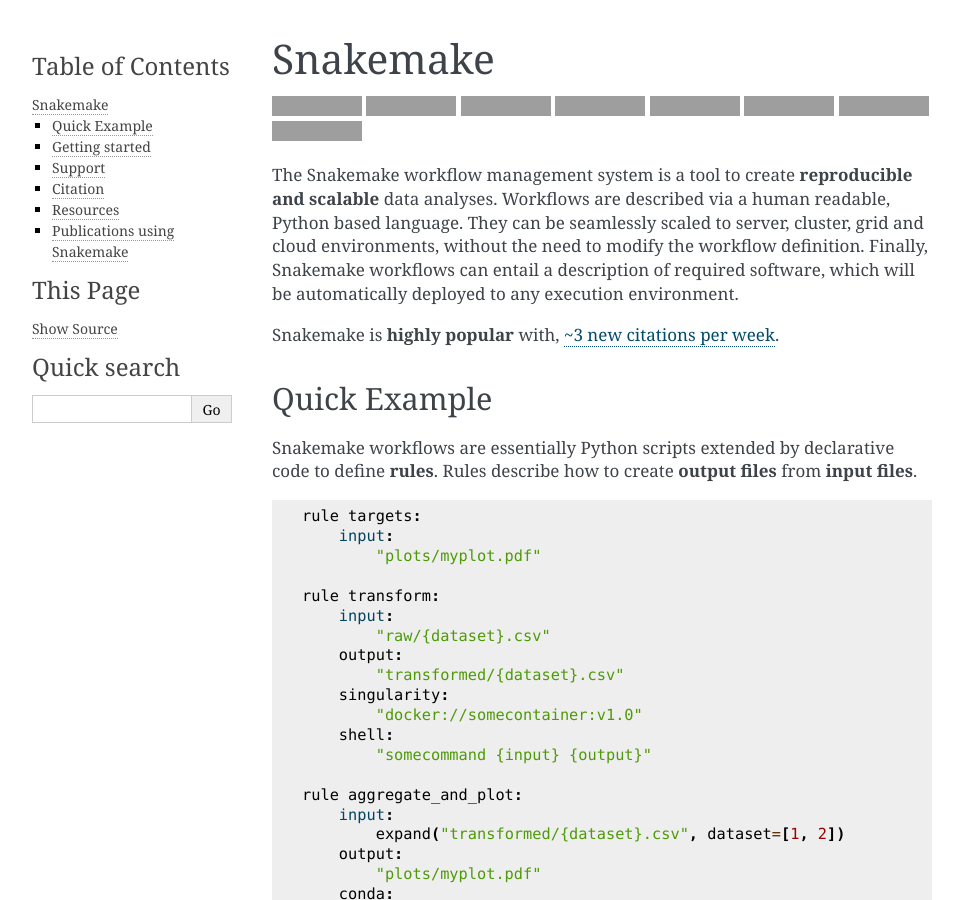
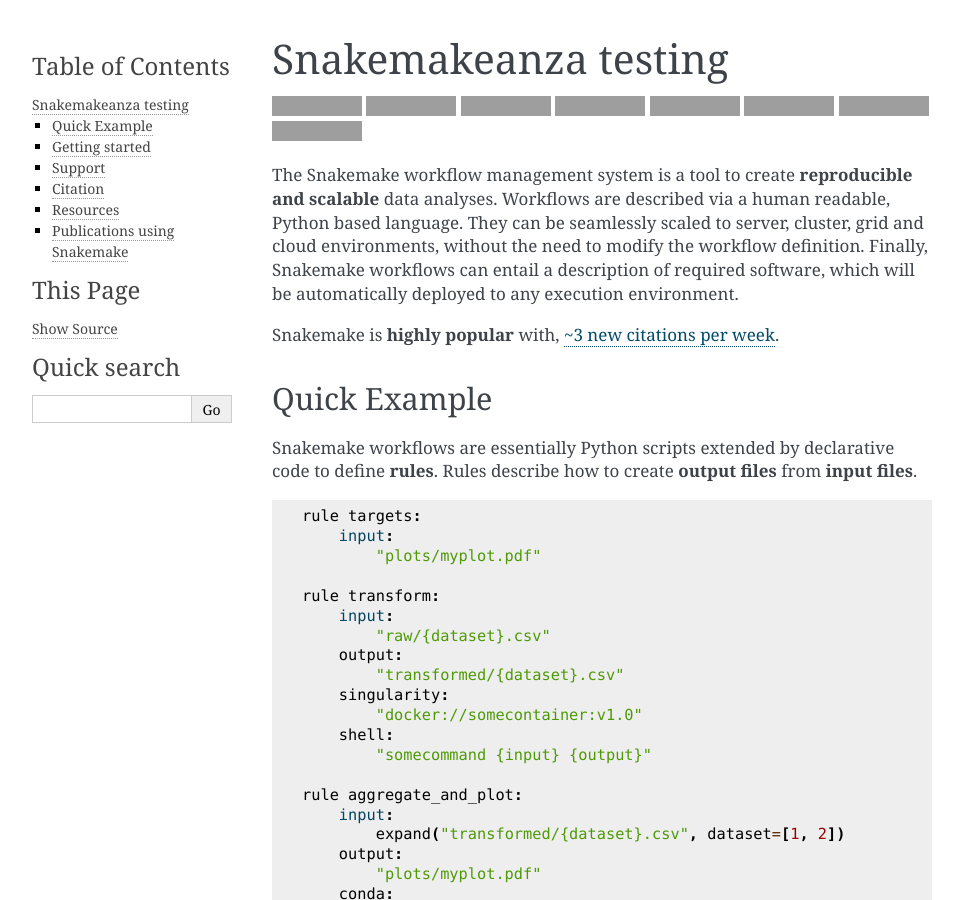
Before and after one commit to AnzaGhaffar/sphinx_readthedocs, a Sphinx documentation site: the page built from docs/source/index.rst, in a window 1280 px wide and 900 px high, cut to the strip 0-900 px from the top of the window. Shown: the whole strip, without its empty margins (148-1111 px from the left). Built offline with Sphinx 7.4.7, drawn with Linux system fonts in a browser that asks for light colours; pages that are not in the unit, such as notebooks, are missing from menus; grey boxes are pictures that could not be loaded.

Commit message:
third commit

```diff
--- a/docs/source/index.rst
+++ b/docs/source/index.rst
@@ -1,7 +1,7 @@
 .. _manual-main:
 
 =========
-Snakemake
+Snakemakeanza testing
 =========
 
 .. image:: https://img.shields.io/conda/dn/bioconda/snakemake.svg?label=Bioconda
```
